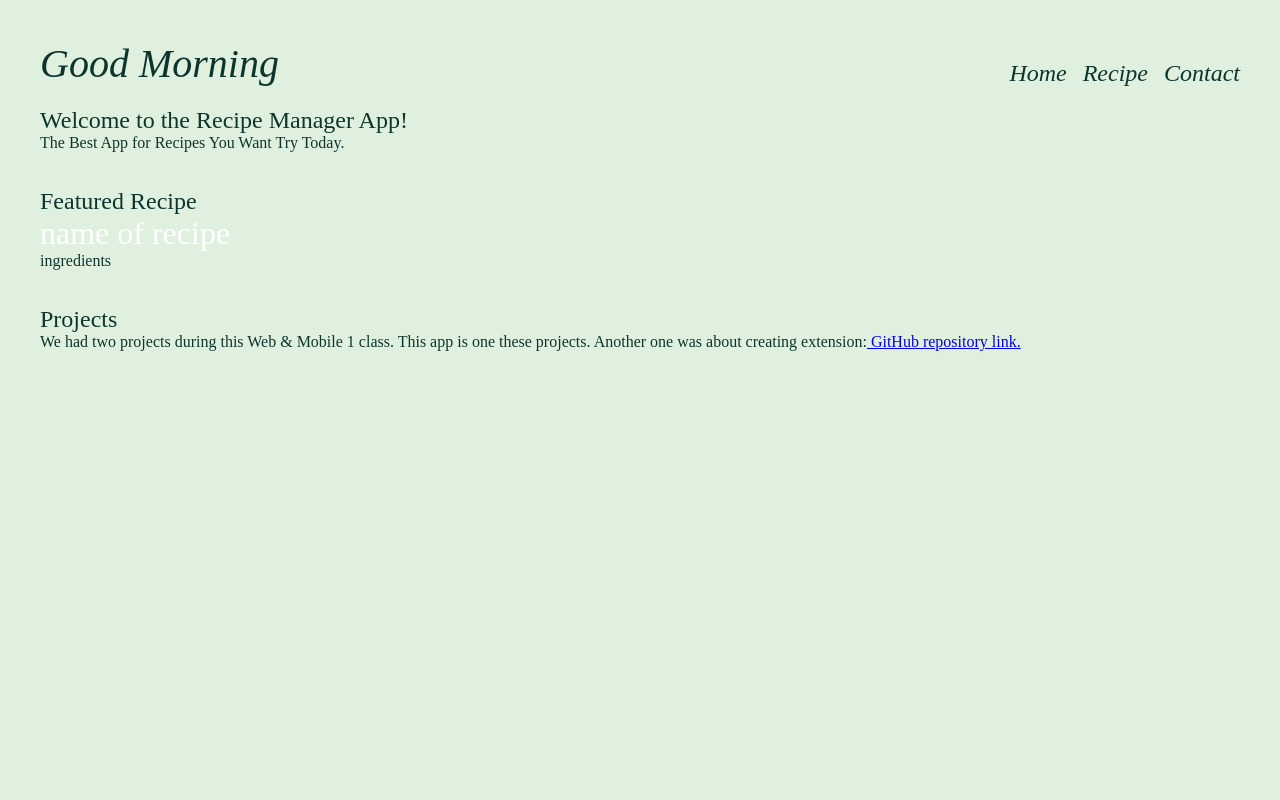
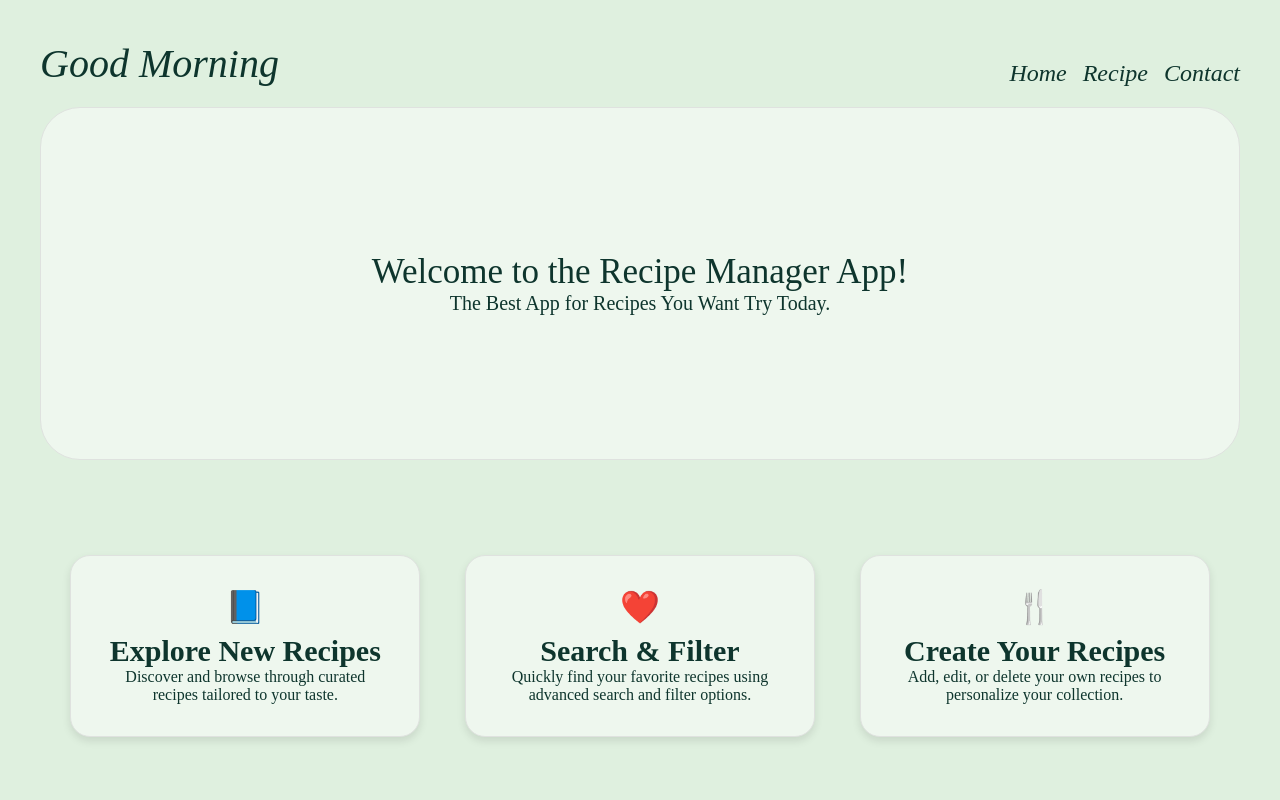
Before and after one commit to amusayevv/recipes, a React (Vite) app: page / in a window 1280 px wide. Shown: the top 800 px of the page. Built offline with nearby package versions, Linux system fonts and the light colour scheme; a web font is replaced by a local one.

Commit message:
changes for the home page

```diff
--- a/src/index.css
+++ b/src/index.css
@@ -149,3 +149,69 @@ button:hover {
     display: flex;
     gap: 16px;
 }
+
+
+/* home page design */
+
+.header-h2{
+    font-size: 35px;
+    /* font-family: 'Playfair Display', serif; */
+
+}
+
+.header-h3{
+    color: #0e352d;
+    font-size: 30px;
+    font-weight: bolder;
+}
+
+.paragraph{
+    font-size: 20px;
+    text-align: center;
+    padding-left: 200px;
+    padding-right: 200px;
+
+}
+
+.center{
+    text-align: center;
+    margin-bottom: 9px;
+    padding: 9rem;
+    background: #eef7ee;
+    border: 1px solid #dfe2df;
+    border-radius: 40px;
+}
+
+.feature{
+    text-align: center;
+    padding: 2rem 1rem;
+}
+
+.icon{
+    font-size: 2rem;
+    color: #ff5722;
+    margin-bottom: 0.5rem;
+}
+
+.feature-align{
+    display: flex;
+    justify-content: space-around;
+    flex-wrap: wrap;
+    gap: 1rem;
+}
+
+.feature-style{
+    flex: 1;
+    max-width: 350px;
+    padding: 2rem;
+    background: #eef7ee;
+    border: 1px solid #dfe2df;
+    border-radius: 20px;
+    box-shadow: 0 4px 8px rgba(0, 0, 0, 0.1);
+}
+
+.new{
+    text-align: center;
+    margin-bottom: 9px;
+    font-size: 35px;
+}
--- a/src/pages/Home.jsx
+++ b/src/pages/Home.jsx
@@ -3,26 +3,64 @@ import React from "react";
 function Home () {
     return(
         <div>
-            <section >
-                <h2>Welcome to the Recipe Manager App!</h2>
-                <p>The Best App for Recipes You Want Try Today. </p>
+            <section className="center">
+                <h2 className="header-h2">Welcome to the Recipe Manager App!</h2>
+                <p className="paragraph">The Best App for Recipes You Want Try Today. </p>
             </section>
 
-            <br /><br/>
+            <br /><br/><br/>
+
+            <section className="feature">
+                <div className="feature-align">
+                    <div className="feature-style">
+                        <div className="icon" >📘</div>
+                        <h3 className="header-h3">Explore New Recipes</h3>
+                        <p>Discover and browse through curated recipes tailored to your taste.</p>
+                    </div>
+                    <div className="feature-style">
+                        <div className="icon" >❤️</div>
+                        <h3 className="header-h3">Search & Filter</h3>
+                        <p>Quickly find your favorite recipes using advanced search and filter options.</p>
+                    </div>
+                    <div className="feature-style">
+                        <div className="icon" >🍴</div>
+                        <h3 className="header-h3">Create Your Recipes</h3>
+                        <p>Add, edit, or delete your own recipes to personalize your collection.</p>
+                    </div>
+                </div>
+            </section>
+
+            <br/><br/><br/><br/><br/>
+
 
             <section>
-                <h2>Featured Recipe</h2>
+            <h2 className="new">Features</h2><br/><br/><br/>
+            <div className="feature-align">
+                    <div >
+                        <h3 className="header-h3">Popular Recipe</h3>
+                        <p></p>
+                    </div>
+                    <div>
+                        <h3 className="header-h3">New Recipe</h3>
+                        <p></p>
+                    </div>
+                    </div>
+            </section>
+
+            {/* <section>
+                <h2 className="header-h2">Featured Recipe</h2>
                 <div classname="featured">
-                    <h3>name of recipe</h3>
-                    <p>ingredients</p>
-                    {/* <a href="#" target="_blank">View Full Recipe</a> */}
+                    <h3 className="header-h3">name of recipe</h3>
+                    <p className="paragraph">ingredients</p>
+                    <a href="#" target="_blank">View Full Recipe</a>
                 </div>
-            </section>
-            <br /><br />
+            </section> */}
+
+            <br /><br /><br /><br />
+
             <section>
-                <h2>Projects</h2>
-
-                <p>We had two projects during this Web & Mobile 1 class. This app is one these projects.
+                <h2 className="new">Projects</h2>
+                <p className="paragraph">We had two projects during this Web & Mobile 1 class. This app is one these projects.
                     Another one was about creating extension:
                          <a href="https://github.com/amusayevv/auto-form-filler.git" target="_blank"> GitHub repository link. </a>
                 </p>
```
